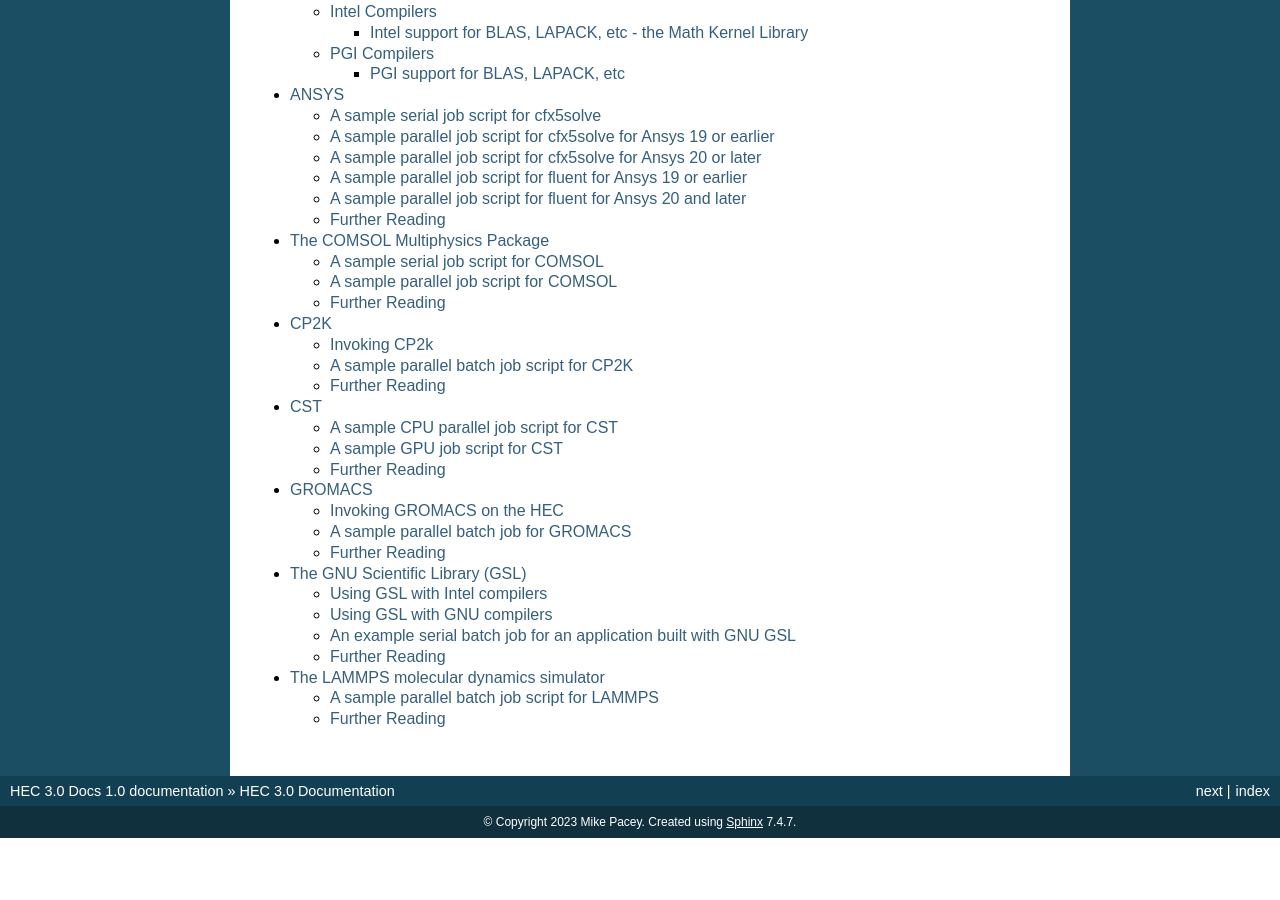
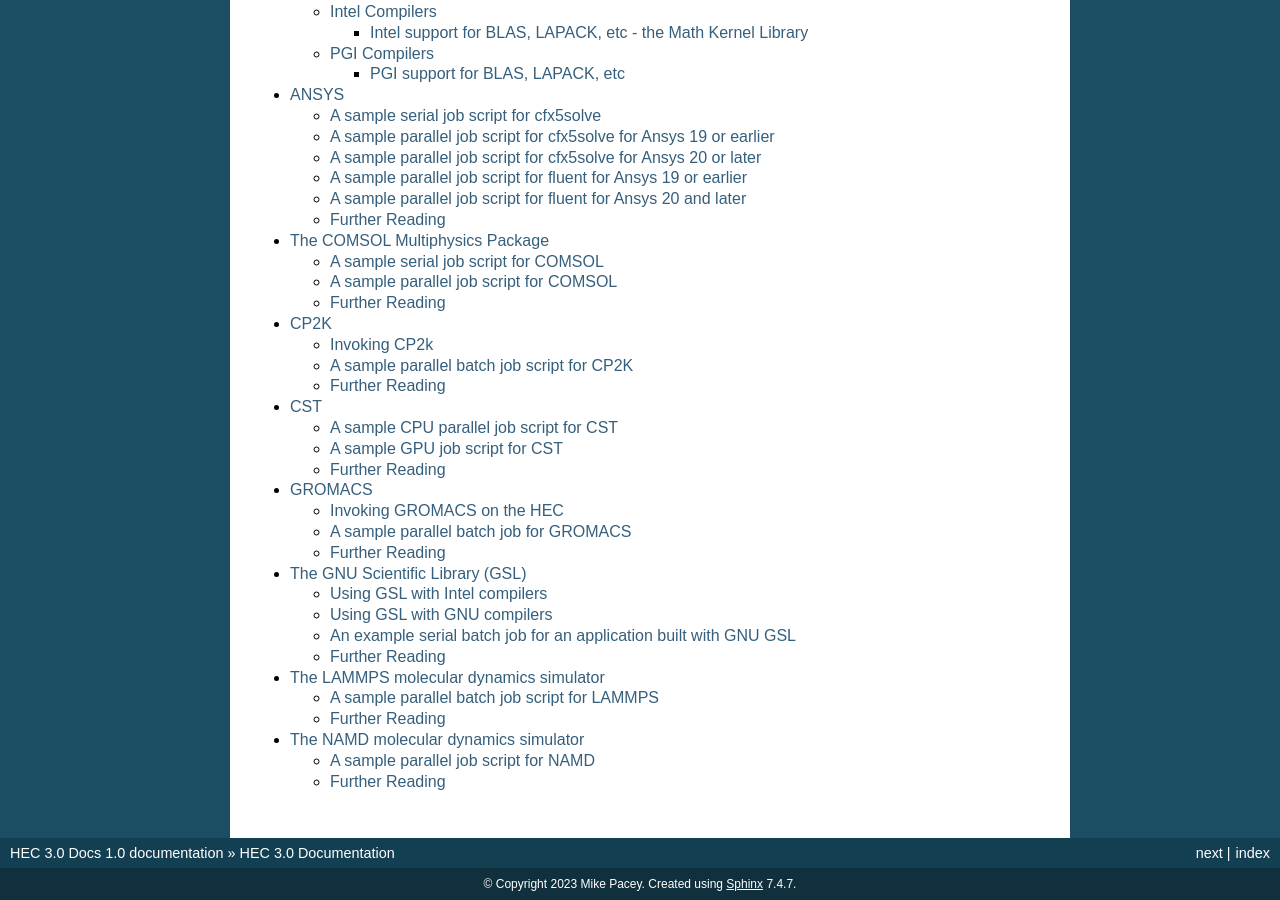
Before and after one commit to MikePacey/Lancaster-HEC, a Sphinx documentation site: the page built from docs/index.rst, in a window 1280 px wide and 900 px high, scrolled down 1422 px. Built offline with Sphinx 7.4.7, drawn with Linux system fonts in a browser that asks for light colours; before the commit the page ends 2260 px from its top, so only the background shows below that; some of the changed lines change nothing that is shown.

Commit message:
basic launch page

```diff
--- a/docs/index.rst
+++ b/docs/index.rst
@@ -39,3 +39,4 @@
    software/gromacs
    software/gsl
    software/lammps
+   software/namd
--- /dev/null
+++ b/docs/software/namd.rst
@@ -0,0 +1,58 @@
+The NAMD molecular dynamics simulator
+=====================================
+
+NAMD is a parallel molecular dynamics code designed
+for high-performance simulation of large biomolecular
+systems. The current version available on the HEC
+is the multi-threaded version, which can run in parallel
+using cores on the same compute node, similar to the
+OpenMP model of parallelism (read more about OpenMP
+on the Using OpenMP on the HEC page).
+
+To access the default version of NAMD on the HEC, simply
+type the command:
+
+.. code-block:: console
+
+  module add NAMD
+
+To see what other versions of NAMD are currently available, type:
+
+.. code-block:: console
+
+  module avail NAMD
+
+See the Using environment modules on the HEC page for more
+details on the module command.
+
+A sample parallel job script for NAMD
+-------------------------------------
+
+NAMD may be run by creating a parallel job script
+(for example, named NAMD_job.com) similar to the following,
+which will submit the model in input file Efield_1.inp
+to run on 16 cores:
+
+.. code-block:: bash
+
+  #!/bin/bash
+
+  #SBATCH -p parallel
+  #SBATCH --cpus-per-task=16
+  #SBATCH --mem=1G
+
+  source /etc/profile
+  module add NAMD/2.12-mp
+
+  namd2 +p${OMP_NUM_THREADS} Efield_1.inp > Efield_1.log
+
+The script is then submitted for running by typing:
+
+.. code-block:: console
+
+  sbatch NAMD_job.com
+
+Further Reading
+---------------
+
+The NAMD `Home Page <http://www.ks.uiuc.edu/Research/namd/>`_
```
